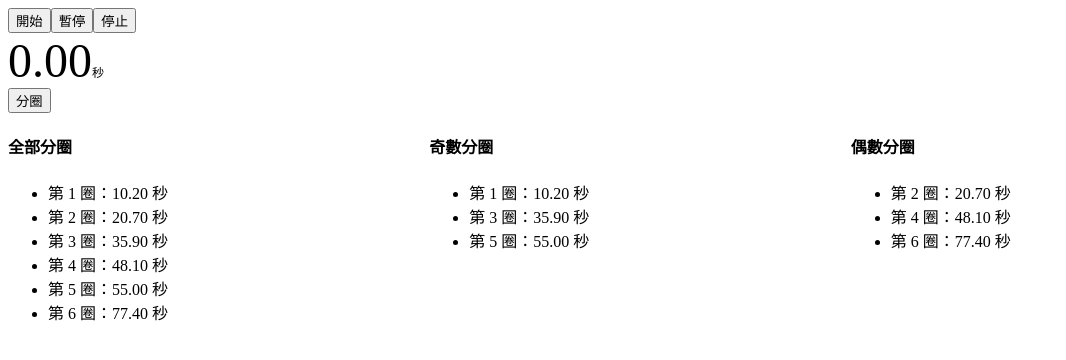
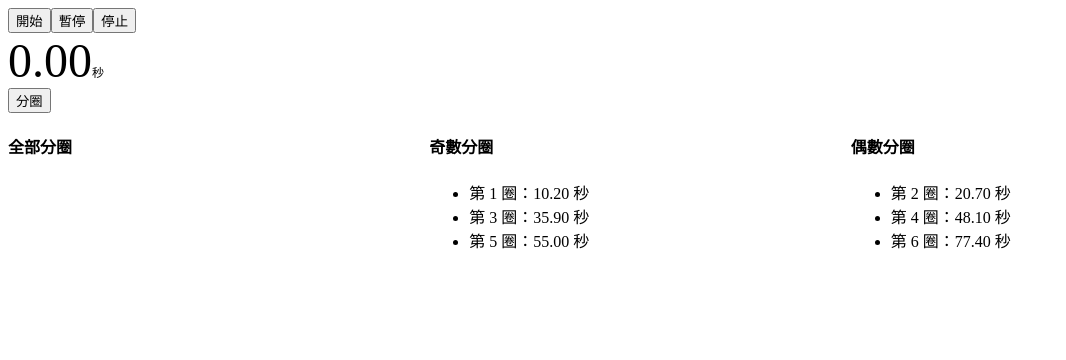
Before and after one commit to ian90911/RxJsCourseHomework20210619, an Angular app: page / in a window 1280 px wide. Shown: the top 360 px of the page, without its empty margins (0-1066 px from the left). Built offline with nearby package versions, Linux system fonts and the light colour scheme.

Commit message:
feat : 加入分圈紀錄全部分圈功能

```diff
--- a/src/app/app.component.ts
+++ b/src/app/app.component.ts
@@ -8,7 +8,7 @@ import { interval, Observable, Subscription } from 'rxjs';
 })
 export class AppComponent implements OnInit {
   second = 0.0;
-  totalLapTimes = [10.2, 20.7, 35.9, 48.1, 55, 77.4];
+  totalLapTimes = [];
   oddLapTimes = [10.2, 35.9, 55];
   evenLapTimes = [20.7, 48.1, 77.4];
   milisecond$ = interval(100);
@@ -38,7 +38,9 @@ export class AppComponent implements OnInit {
     this.subscription.unsubscribe();
   }
 
-  divide() {}
+  divide() {
+    if (this.second > 0) this.totalLapTimes.push(this.second);
+  }
 
   updateSecond(data: number) {
     this.second += 0.1;
```
